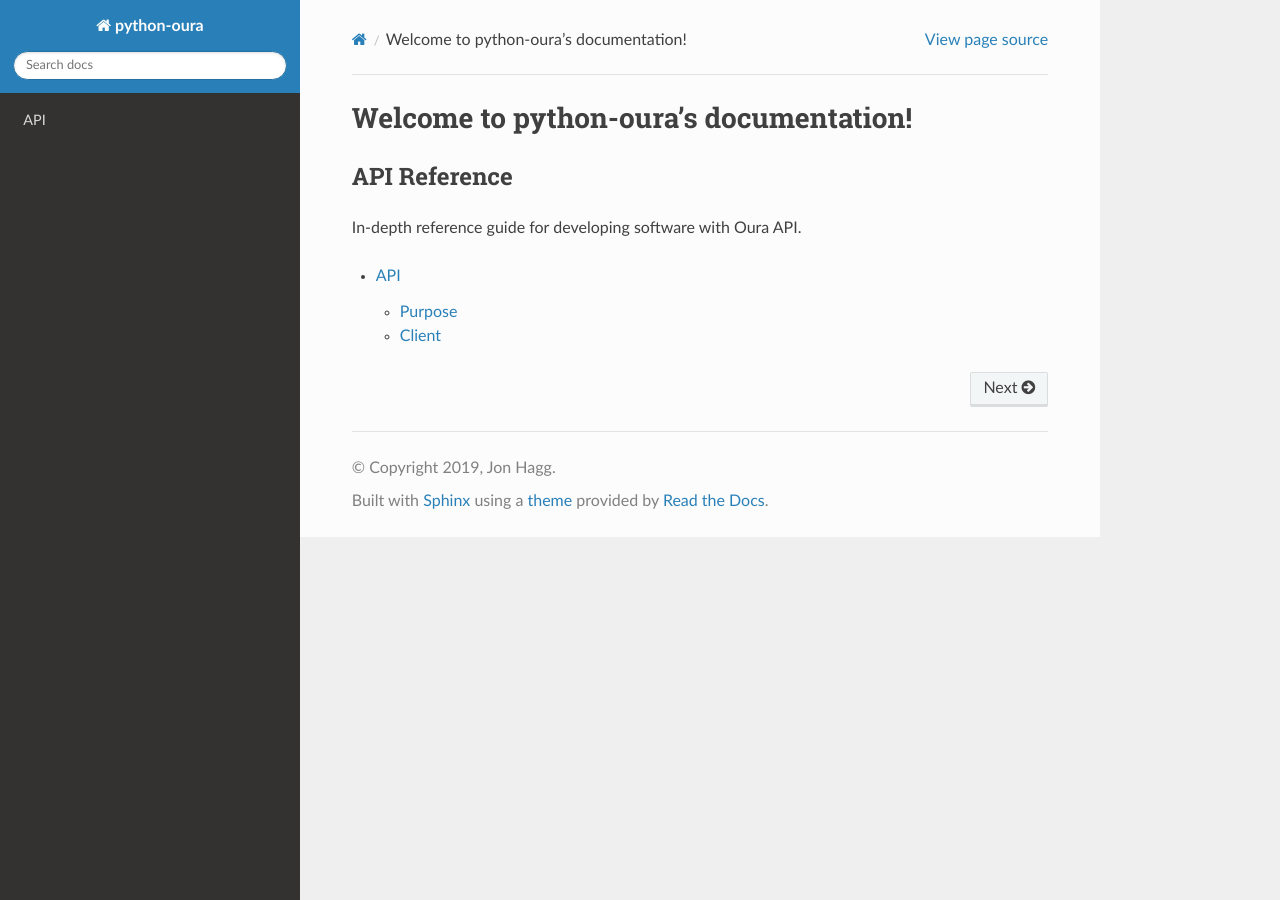
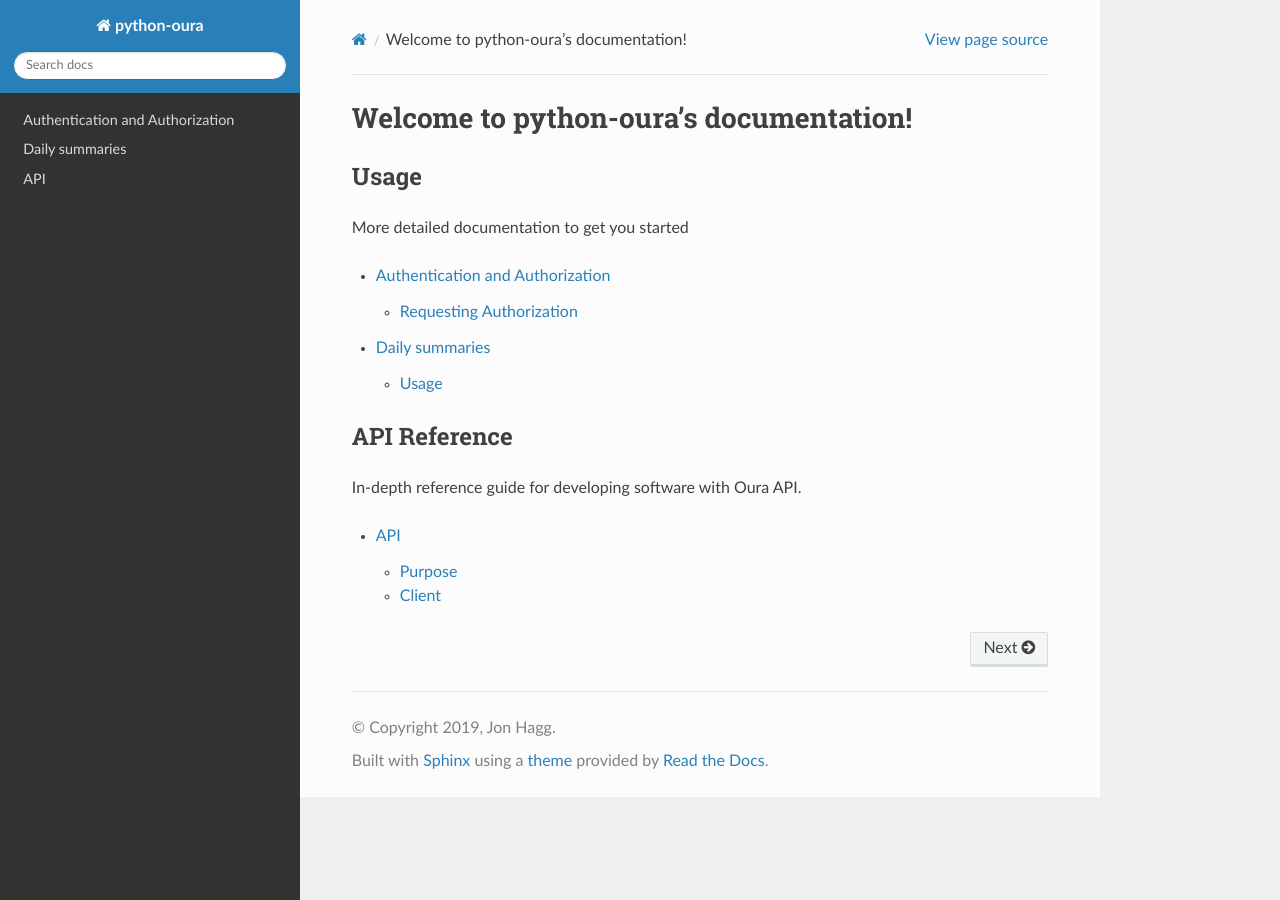
Before and after one commit to turing-complet/python-ouraring, a Sphinx documentation site: the page built from docs/index.rst, in a window 1280 px wide. Built offline with Sphinx 7.4.7 and the Read the Docs theme 2.0.0, drawn with Linux system fonts in a browser that asks for light colours.

Commit message:
add more docs

```diff
--- a/docs/index.rst
+++ b/docs/index.rst
@@ -10,6 +10,18 @@
    :maxdepth: 2
    :caption: Contents:
 
+Usage
+-----
+
+More detailed documentation to get you started
+
+.. toctree::
+   :maxdepth: 2
+
+   auth
+   summaries
+
+
 API Reference
 -------------
 
```
Also changed, not shown: docs/auth.rst (added, +29 -0 lines), docs/summaries.rst (added, +34 -0 lines).
